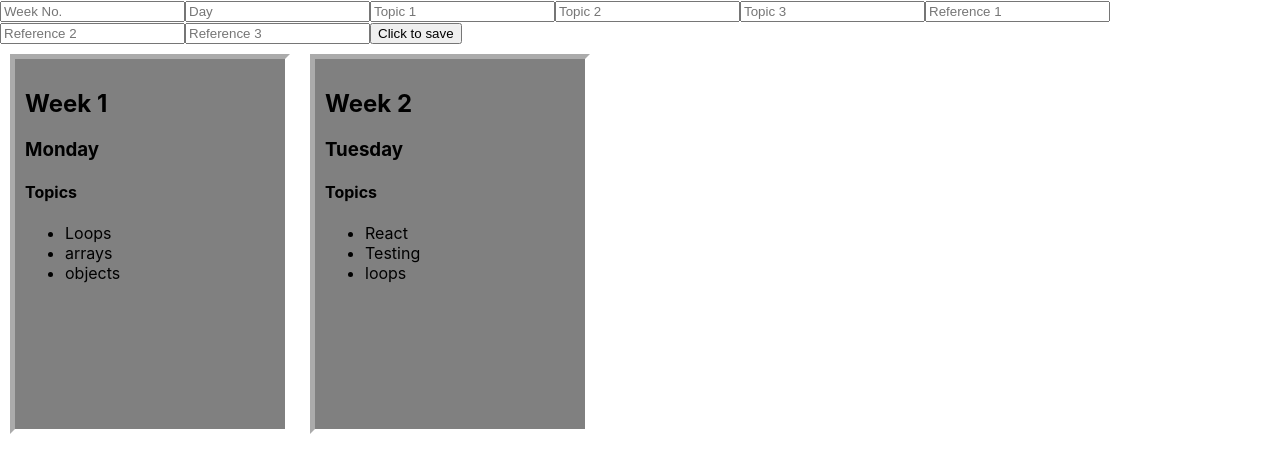
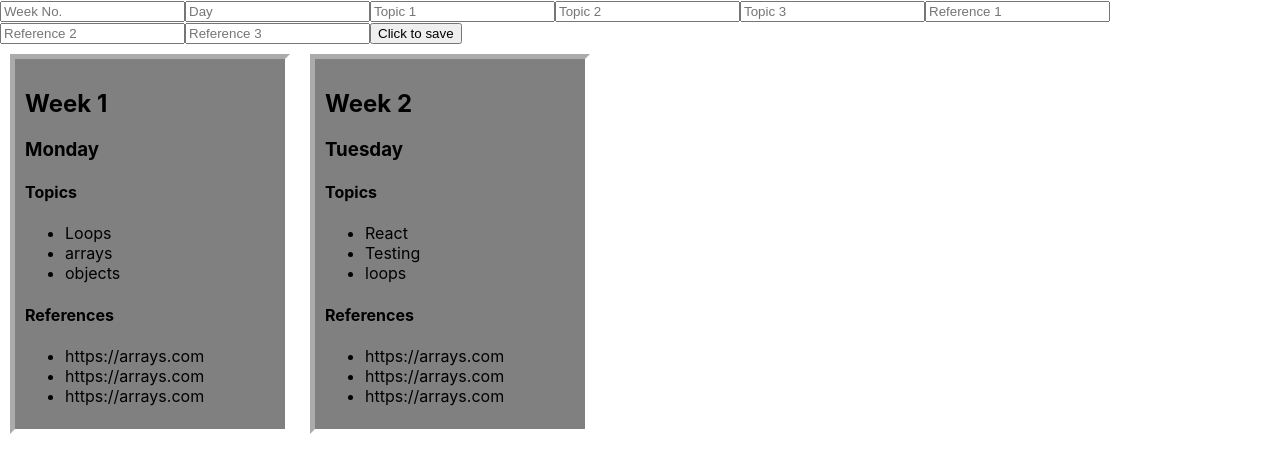
Before and after one commit to SchoolOfCode/bc13_w9_project-frontend-n-s-c-m, a React (Create React App) app: page / in a window 1280 px wide. Shown: the top 470 px of the page. Built offline with nearby package versions, Linux system fonts and the light colour scheme.

Commit message:
reference list added to the card display

```diff
--- a/src/components/App/App.js
+++ b/src/components/App/App.js
@@ -7,15 +7,17 @@ import DisplayCard from "../DisplayCard/DisplayCard";
 
 function App() {
 	const hardcodeCards = [
-		{ week: 1, day: "Monday", topic: ["Loops", "arrays", "objects"] },
-		{ week: 2, day: "Tuesday", topic: ["React", "Testing", "loops"] },
+		{ week: 1, day: "Monday", topic: ["Loops", "arrays", "objects"], references:["https://arrays.com","https://arrays.com", "https://arrays.com"]  },
+		{ week: 2, day: "Tuesday", topic: ["React", "Testing", "loops"], references:["https://arrays.com","https://arrays.com", "https://arrays.com"] },
 	];
 	const [cards, setCards] = useState(hardcodeCards);
 
 	return (
 		<div>
 			<CreateCard cards={cards} setCards={setCards} />
-			<div className="cardDisplay"><DisplayCard cards={cards}></DisplayCard></div>
+			<div className="cardDisplay">
+				<DisplayCard cards={cards}></DisplayCard>
+			</div>
 
 			{console.log(cards)}
 		</div>
@@ -25,12 +27,8 @@ function App() {
 
 export default App;
 
-//plan:
-//1.design object with data (for now)
-//2.
 
-/*
-<div>
+/* <div>
     <CreateCard cards={cards} setCards={setCards}/>
     <div>
       {JSON.stringify(cards) != "[]" ?
@@ -47,5 +45,4 @@ export default App;
       :
       <> <p>Enter some data!</p></>
       }
-    </div>
-      */
+    </div> */
--- a/src/components/DisplayCard/DisplayCard.js
+++ b/src/components/DisplayCard/DisplayCard.js
@@ -12,6 +12,12 @@ function DisplayCard({ cards }) {
 						return <li>{topic}</li>;
 					})}
 				</ul>
+				<h4>References</h4>
+				<ul>
+					{card.references.map((reference) => {
+						return <li>{reference}</li>;
+					})}
+				</ul>
 			</div>
 		);
 	});
```
